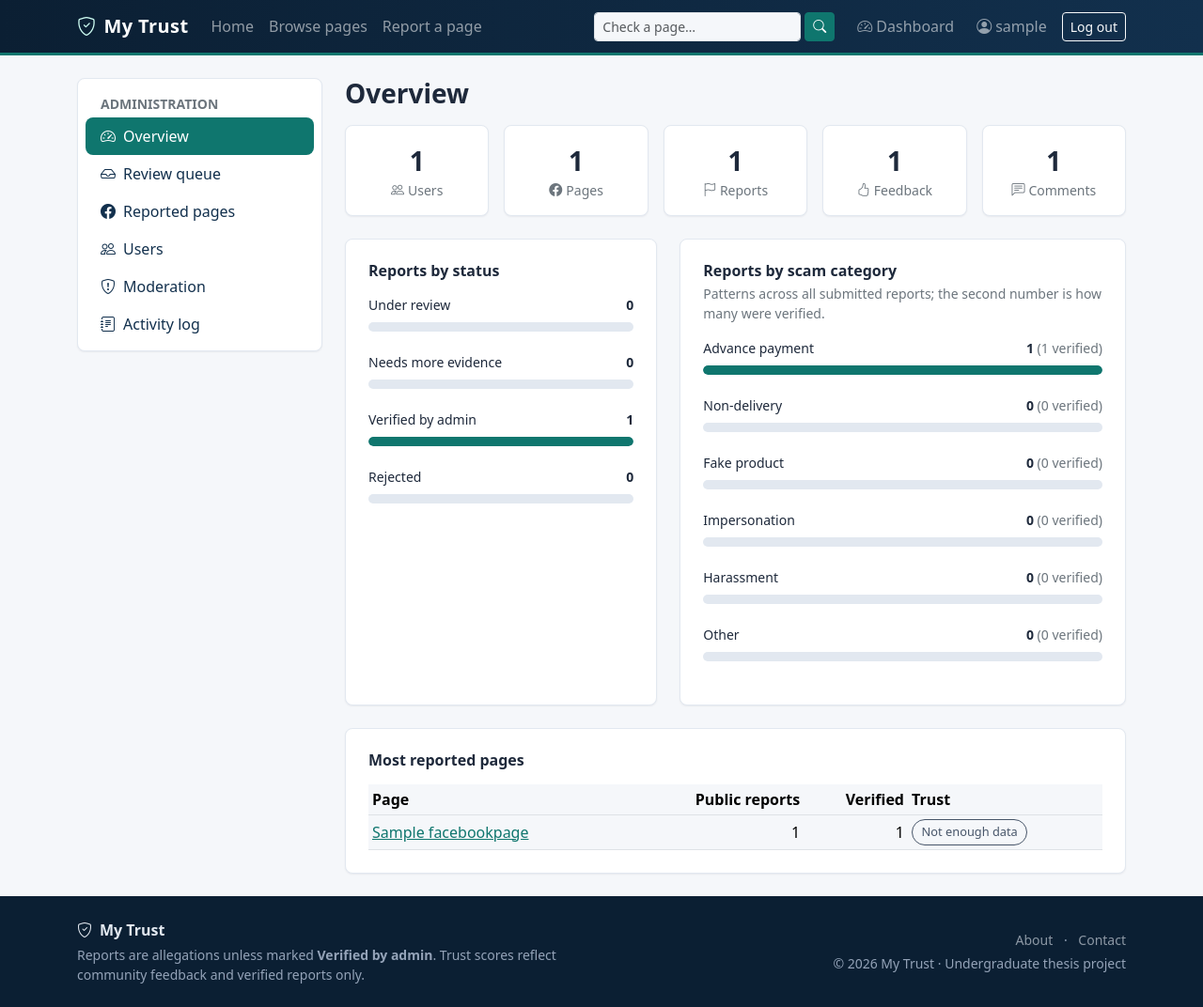
After one commit to muhammadtamimworkplace/my-trust, a Django app: page /dashboard/ in a window 1280 px wide. The commit adds this page. Shown: the whole page at 94% size. Run offline with Django 5.2, Linux system fonts and the light colour scheme; a user stored in the database is signed in; tables that the repository leaves empty hold one stand-in row (values such as "Sample post"); parts of the project's set-up code (start-up, migrations or seed data) failed here and were passed over; some libraries are stand-ins or nearby versions.

Commit message:
feat: add admin dashboard overview

```diff
--- a/config/urls.py
+++ b/config/urls.py
@@ -13,4 +13,5 @@ urlpatterns = [
     path("accounts/", include("accounts.urls")),
     path("", include("reports.urls")),  # /reports/…, /pages/…, /evidence/…
     path("", include("feedback.urls")),  # /pages/<id>/feedback/, …
+    path("dashboard/", include("dashboard.urls")),  # administrators only
 ]
--- /dev/null
+++ b/dashboard/services.py
@@ -0,0 +1,67 @@
+"""Queries and actions behind the admin dashboard."""
+from django.contrib.auth import get_user_model
+from django.db.models import Count, Q
+
+from feedback.models import Comment, Feedback
+from reports.models import FacebookPage, ScamReport
+
+User = get_user_model()
+S = ScamReport.Status
+
+TOP_PAGES = 5
+
+
+def with_percent(rows, total):
+    """Add a `percent` (0–100, whole number) to each row dict, for progress bars."""
+    for row in rows:
+        row["percent"] = round(100 * row["total"] / total) if total else 0
+    return rows
+
+
+def overview_stats():
+    """Everything the overview page shows, in a handful of aggregate queries."""
+    by_status = dict(ScamReport.objects.values_list("status").annotate(n=Count("pk")))
+    total_reports = sum(by_status.values())
+
+    status_rows = [
+        {"label": label, "status": value, "total": by_status.get(value, 0)} for value, label in S.choices
+    ]
+
+    category_counts = {
+        row["category"]: row
+        for row in ScamReport.objects.values("category").annotate(
+            total=Count("pk"), verified=Count("pk", filter=Q(status=S.APPROVED)),
+        )
+    }
+    category_rows = [
+        {
+            "label": label, "category": value,
+            "total": category_counts.get(value, {}).get("total", 0),
+            "verified": category_counts.get(value, {}).get("verified", 0),
+        }
+        for value, label in ScamReport.Category.choices
+    ]
+
+    top_pages = (
+        FacebookPage.objects.select_related("trust")
+        .annotate(
+            public_reports=Count("reports", filter=~Q(reports__status=S.REJECTED)),
+            verified_reports=Count("reports", filter=Q(reports__status=S.APPROVED)),
+        )
+        .filter(public_reports__gt=0)
+        .order_by("-public_reports", "-verified_reports", "name")[:TOP_PAGES]
+    )
+
+    return {
+        "totals": {
+            "users": User.objects.count(),
+            "pages": FacebookPage.objects.count(),
+            "reports": total_reports,
+            "feedback": Feedback.objects.count(),
+            "comments": Comment.objects.count(),
+        },
+        "awaiting_review": by_status.get(S.PENDING, 0),
+        "status_rows": with_percent(status_rows, total_reports),
+        "category_rows": with_percent(category_rows, total_reports),
+        "top_pages": top_pages,
+    }
--- /dev/null
+++ b/dashboard/urls.py
@@ -0,0 +1,9 @@
+from django.urls import path
+
+from . import views
+
+app_name = "dashboard"
+
+urlpatterns = [
+    path("", views.overview, name="overview"),
+]
--- a/dashboard/views.py
+++ b/dashboard/views.py
@@ -1,3 +1,11 @@
 from django.shortcuts import render
 
-# Create your views here.
+from accounts.decorators import admin_required
+
+from .services import overview_stats
+
+
+@admin_required
+def overview(request):
+    """Admin home: totals and scam-pattern statistics."""
+    return render(request, "dashboard/overview.html", {"section": "overview", **overview_stats()})
--- a/static/css/main.css
+++ b/static/css/main.css
@@ -184,6 +184,30 @@ body {
   white-space: nowrap;
 }
 
+/* ---- Dashboard ---- */
+.mt-dash-nav .nav-link {
+  color: var(--mt-navy-800);
+}
+
+.mt-dash-nav .nav-link.active {
+  background: var(--mt-teal-700);
+  color: #fff;
+}
+
+.mt-progress {
+  width: 100%;
+  height: 0.6rem;
+  border: 0;
+  border-radius: 999px;
+  overflow: hidden;
+  background: #e2e8f0;
+  accent-color: var(--mt-teal-700);
+}
+
+.mt-progress::-webkit-progress-bar { background: #e2e8f0; }
+.mt-progress::-webkit-progress-value { background: var(--mt-teal-700); border-radius: 999px; }
+.mt-progress::-moz-progress-bar { background: var(--mt-teal-700); border-radius: 999px; }
+
 /* ---- Report detail ---- */
 .mt-evidence-thumb img {
   aspect-ratio: 4 / 3;
--- /dev/null
+++ b/templates/dashboard/base_dashboard.html
@@ -0,0 +1,28 @@
+{% extends "base.html" %}
+
+{% block title %}{% block dashboard_title %}Dashboard{% endblock %} · My Trust admin{% endblock %}
+
+{% block content %}
+<div class="container">
+  <div class="row g-4">
+    <nav class="col-lg-3" aria-label="Dashboard sections">
+      <div class="mt-card p-2">
+        <div class="px-3 pt-2 pb-1 small text-secondary text-uppercase fw-semibold">Administration</div>
+        <ul class="nav nav-pills flex-column mt-dash-nav">
+          <li class="nav-item">
+            <a class="nav-link{% if section == 'overview' %} active{% endif %}" href="{% url 'dashboard:overview' %}"><i class="bi bi-speedometer2 me-2" aria-hidden="true"></i>Overview</a>
+          </li>
+          <li class="nav-item"><a class="nav-link disabled" aria-disabled="true"><i class="bi bi-inbox me-2" aria-hidden="true"></i>Review queue</a></li>
+          <li class="nav-item"><a class="nav-link disabled" aria-disabled="true"><i class="bi bi-facebook me-2" aria-hidden="true"></i>Reported pages</a></li>
+          <li class="nav-item"><a class="nav-link disabled" aria-disabled="true"><i class="bi bi-people me-2" aria-hidden="true"></i>Users</a></li>
+          <li class="nav-item"><a class="nav-link disabled" aria-disabled="true"><i class="bi bi-shield-exclamation me-2" aria-hidden="true"></i>Moderation</a></li>
+          <li class="nav-item"><a class="nav-link disabled" aria-disabled="true"><i class="bi bi-journal-text me-2" aria-hidden="true"></i>Activity log</a></li>
+        </ul>
+      </div>
+    </nav>
+    <div class="col-lg-9">
+      {% block dashboard_content %}{% endblock %}
+    </div>
+  </div>
+</div>
+{% endblock %}
--- /dev/null
+++ b/templates/dashboard/overview.html
@@ -0,0 +1,74 @@
+{% extends "dashboard/base_dashboard.html" %}
+
+{% block dashboard_title %}Overview{% endblock %}
+
+{% block dashboard_content %}
+<h1 class="h3 fw-bold mb-3">Overview</h1>
+
+{% if awaiting_review %}
+  <div class="alert alert-warning d-flex flex-wrap justify-content-between align-items-center gap-2" role="status">
+    <span><i class="bi bi-inbox me-1" aria-hidden="true"></i><strong>{{ awaiting_review }}</strong> report{{ awaiting_review|pluralize }} waiting for review.</span>
+  </div>
+{% endif %}
+
+<div class="row g-3 mb-4">
+  <div class="col-6 col-md"><div class="mt-card p-3 text-center"><div class="fs-3 fw-bold">{{ totals.users }}</div><div class="small text-secondary"><i class="bi bi-people me-1" aria-hidden="true"></i>Users</div></div></div>
+  <div class="col-6 col-md"><div class="mt-card p-3 text-center"><div class="fs-3 fw-bold">{{ totals.pages }}</div><div class="small text-secondary"><i class="bi bi-facebook me-1" aria-hidden="true"></i>Pages</div></div></div>
+  <div class="col-6 col-md"><div class="mt-card p-3 text-center"><div class="fs-3 fw-bold">{{ totals.reports }}</div><div class="small text-secondary"><i class="bi bi-flag me-1" aria-hidden="true"></i>Reports</div></div></div>
+  <div class="col-6 col-md"><div class="mt-card p-3 text-center"><div class="fs-3 fw-bold">{{ totals.feedback }}</div><div class="small text-secondary"><i class="bi bi-hand-thumbs-up me-1" aria-hidden="true"></i>Feedback</div></div></div>
+  <div class="col-6 col-md"><div class="mt-card p-3 text-center"><div class="fs-3 fw-bold">{{ totals.comments }}</div><div class="small text-secondary"><i class="bi bi-chat-left-text me-1" aria-hidden="true"></i>Comments</div></div></div>
+</div>
+
+<div class="row g-4 mb-4">
+  <section class="col-xl-5" aria-labelledby="status-heading">
+    <div class="mt-card p-4 h-100">
+      <h2 id="status-heading" class="h6 fw-bold mb-3">Reports by status</h2>
+      {% for row in status_rows %}
+        <div class="mb-3">
+          <div class="d-flex justify-content-between small"><span>{{ row.label }}</span><strong>{{ row.total }}</strong></div>
+          <progress class="mt-progress" value="{{ row.percent }}" max="100" aria-label="{{ row.label }}">{{ row.percent }}%</progress>
+        </div>
+      {% endfor %}
+    </div>
+  </section>
+
+  <section class="col-xl-7" aria-labelledby="category-heading">
+    <div class="mt-card p-4 h-100">
+      <h2 id="category-heading" class="h6 fw-bold mb-1">Reports by scam category</h2>
+      <p class="small text-secondary">Patterns across all submitted reports; the second number is how many were verified.</p>
+      {% for row in category_rows %}
+        <div class="mb-3">
+          <div class="d-flex justify-content-between small">
+            <span>{{ row.label }}</span>
+            <span><strong>{{ row.total }}</strong> <span class="text-secondary">({{ row.verified }} verified)</span></span>
+          </div>
+          <progress class="mt-progress" value="{{ row.percent }}" max="100" aria-label="{{ row.label }}">{{ row.percent }}%</progress>
+        </div>
+      {% endfor %}
+    </div>
+  </section>
+</div>
+
+<section class="mt-card p-4" aria-labelledby="top-heading">
+  <h2 id="top-heading" class="h6 fw-bold mb-3">Most reported pages</h2>
+  {% if top_pages %}
+    <div class="table-responsive">
+      <table class="table table-sm align-middle mb-0">
+        <thead><tr><th scope="col">Page</th><th scope="col" class="text-end">Public reports</th><th scope="col" class="text-end">Verified</th><th scope="col">Trust</th></tr></thead>
+        <tbody>
+          {% for page in top_pages %}
+            <tr>
+              <td><a href="{% url 'reports:page_detail' page.pk %}">{{ page.name }}</a></td>
+              <td class="text-end">{{ page.public_reports }}</td>
+              <td class="text-end">{{ page.verified_reports }}</td>
+              <td>{% include "partials/_trust_badge.html" with trust=page.trust compact=True %}</td>
+            </tr>
+          {% endfor %}
+        </tbody>
+      </table>
+    </div>
+  {% else %}
+    <p class="small text-secondary mb-0">No reports yet.</p>
+  {% endif %}
+</section>
+{% endblock %}
--- a/templates/partials/_navbar.html
+++ b/templates/partials/_navbar.html
@@ -44,7 +44,7 @@
         {% if user.is_authenticated %}
           {% if user.is_platform_admin %}
             <li class="nav-item">
-              <a class="nav-link disabled" aria-disabled="true"><i class="bi bi-speedometer2 me-1" aria-hidden="true"></i>Dashboard</a> {# placeholder until P9-T01 #}
+              <a class="nav-link" href="{% url 'dashboard:overview' %}"><i class="bi bi-speedometer2 me-1" aria-hidden="true"></i>Dashboard</a>
             </li>
           {% endif %}
           <li class="nav-item">
```
Also changed, not shown: dashboard/tests/test_overview.py (added, +105 -0 lines), docs/PROGRESS.md (+2 -2 lines).
